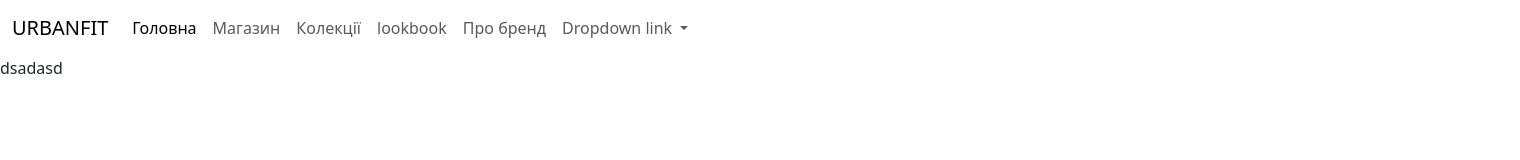
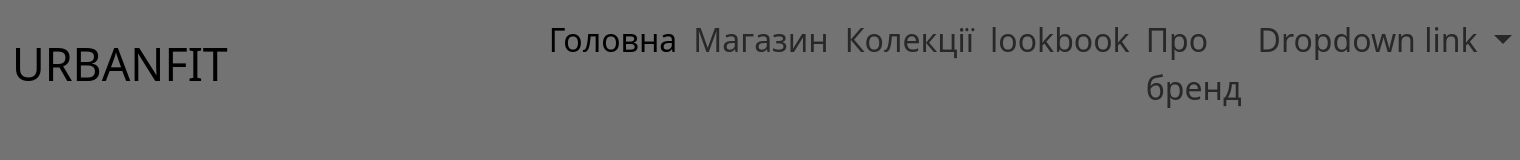
Before and after one commit to Daniel04Cobtah/URBANFIT, a plain HTML site: page index.html in a window 1280 px wide. Shown: the whole page, 1520 px wide, since content can reach past the window. Drawn offline with nearby package versions, Linux system fonts and the light colour scheme.

Commit message:
fix commit

```diff
--- a/css/style.css
+++ b/css/style.css
@@ -1,5 +1,19 @@
-.collapse navbar-collapse {
-}
 .body {
     background-color: #737373;
 }
+.navbar-collapse {
+    justify-content: flex-end !important;
+    display: flex !important;
+}
+.nav-link {
+    font-size: 2rem !important;
+
+}
+.navbar-nav
+{
+    width: 71%;
+    justify-content: space-around
+}
+.navbar-brand{
+    font-size: 2.8rem !important;
+}
--- a/index.html
+++ b/index.html
@@ -6,7 +6,7 @@
             rel="stylesheet"
             integrity="sha384-sRIl4kxILFvY47J16cr9ZwB07vP4J8+LH7qKQnuqkuIAvNWLzeN8tE5YBujZqJLB"
             crossorigin="anonymous" />
-        <link rel="stylesheet" href="style.css" />
+        <link rel="stylesheet" href="/css/style.css" />
         <meta charset="UTF-8" />
         <title>URBANFIT</title>
     </head>
@@ -62,7 +62,7 @@
                 </div>
             </nav>
         </header>
-        <main>dsadasd</main>
+        <main></main>
         <footer></footer>
         <script
             src="https://cdn.jsdelivr.net/npm/bootstrap@5.3.8/dist/js/bootstrap.bundle.min.js"
```
Also changed, not shown: images/Screenshot from 2025-12-12 14-36-04.png (added).
